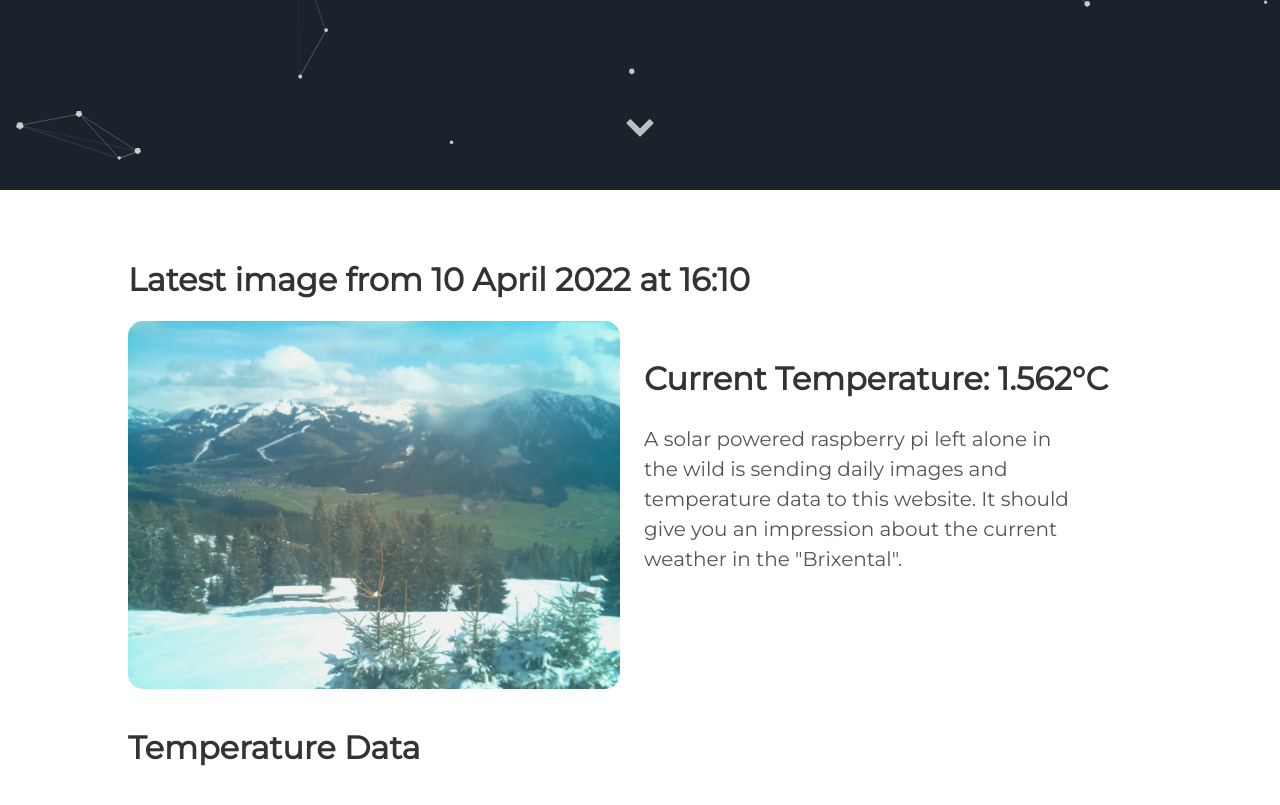
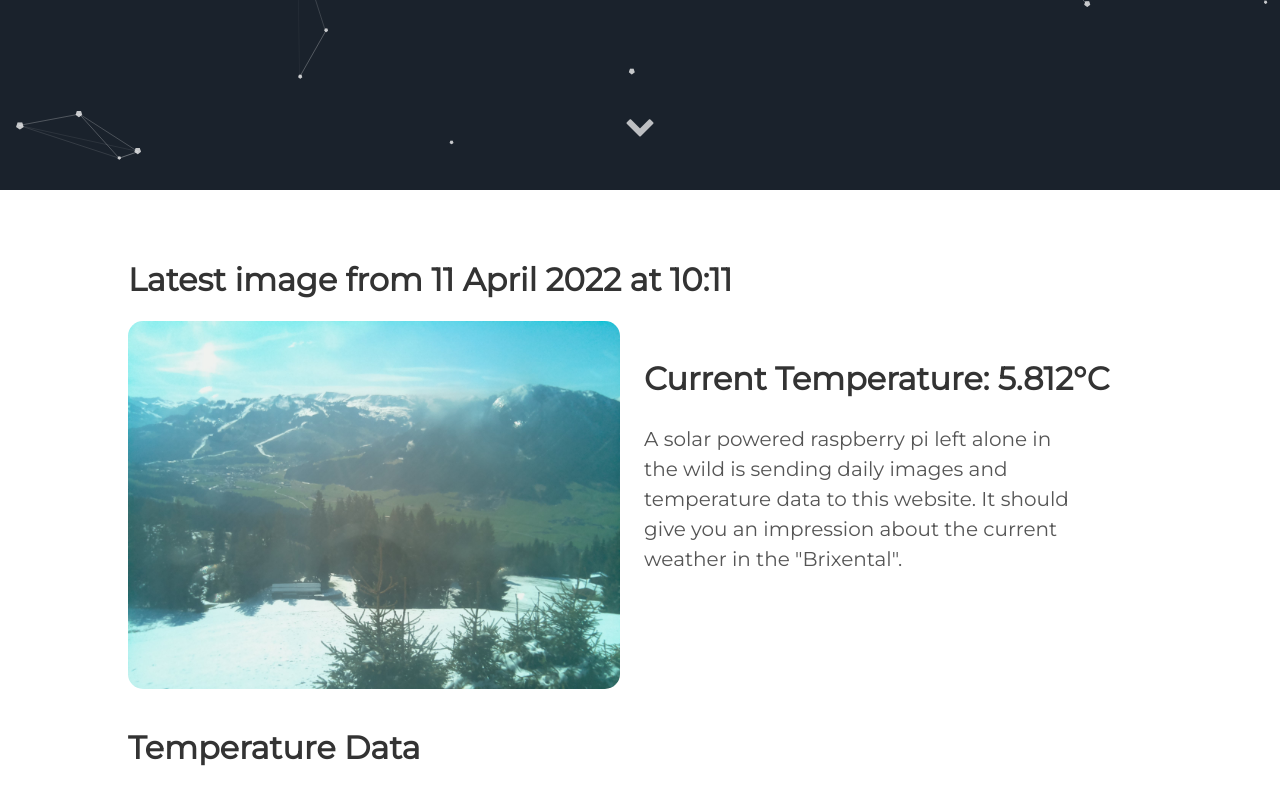
Before and after one commit to vektorious/vektorious.github.io, a Jekyll site: the page built from resources/huette.md, in a window 1280 px wide and 900 px high, scrolled down 710 px. Shown: the top 805 px of the window. Built offline with Jekyll 4.4.1, drawn with Linux system fonts in a browser that asks for light colours.

Commit message:
I'm a bot beep boop

```diff
--- a/resources/huette.md
+++ b/resources/huette.md
@@ -6,13 +6,13 @@ image: '/assets/img/'
 description: 'Live image from the Austrian alps'
 twitter_text: ' '
 ---
-## Latest image from 10 April 2022 at 16:10
+## Latest image from 11 April 2022 at 10:11
 <div class="huette">
   <div class="huette-image">
     <img src="{{ "/assets/img/huette.jpg" | prepend: site.baseurl }}">
   </div>
   <div class="huette-text">
-        <h2>Current Temperature: 1.562°C</h2>
+        <h2>Current Temperature: 5.812°C</h2>
         <p>A solar powered raspberry pi left alone in the wild is sending daily images and temperature data to this website. It should give you an impression about the current weather in the "Brixental".</p>
 
   </div>
```
Also changed, not shown: rpi-script/2022-04-11_100945.txt (renamed from rpi-script/2022-04-10_160945.txt, +6 -5 lines), rpi-script/huette.md (+2 -2 lines), assets/img/huette.jpg, assets/img/temp_plot.png, rpi-script/temp_plot.png, 1 other file.
